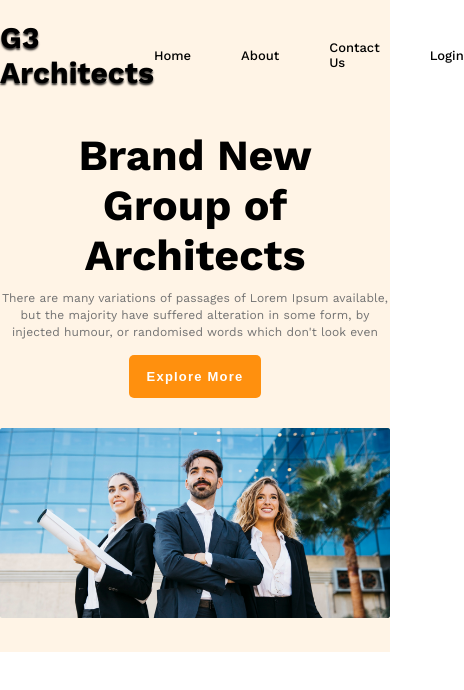
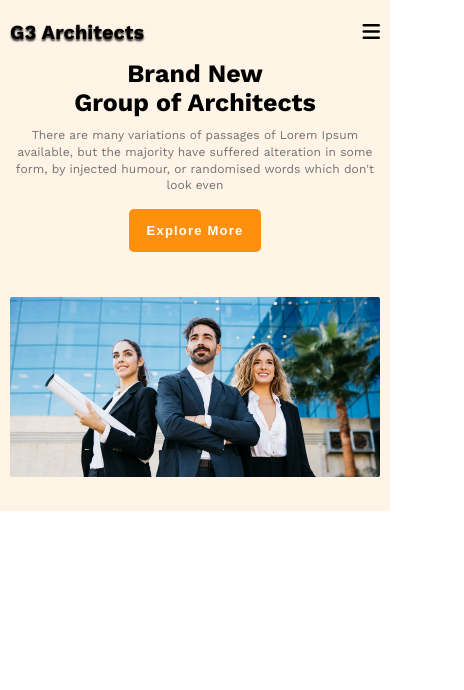
Before and after one commit to xubayers/G3-Architeck, a plain HTML site: page index.html in a window 390 px wide. Shown: the whole page, 464 px wide, since content can reach past the window. Drawn offline with nearby package versions, Linux system fonts and the light colour scheme.

Commit message:
responsive header section

```diff
--- a/sryles/responsive.css
+++ b/sryles/responsive.css
@@ -1,4 +1,24 @@
 @media screen and (max-width: 576px) {
-
+    nav ul {
+        display: none;
+    }
+    nav {
+        margin: 0 10px;
+    }
+    nav .menu {
+        display: block;
+    }
+    header .content {
+        margin: 15px 10px;
+    }
+    header .content h1 {
+        font-size: 25px;
+    }
+    .banner {
+        margin: 0 10px ;
+    }
+    nav .brand {
+        font-size: 20px;
+    }
 }
 @media screen and (max-width: 500px) {}
--- a/sryles/style.css
+++ b/sryles/style.css
@@ -66,8 +66,9 @@ nav h1 {
     text-shadow: 0 2px 2px #000000c9;
 }
 nav .menu {
-    font-size: 30px;
+    font-size: 20px;
     display: none;
+    cursor: pointer;
 }
 /* header content  */
 header .content {
```
